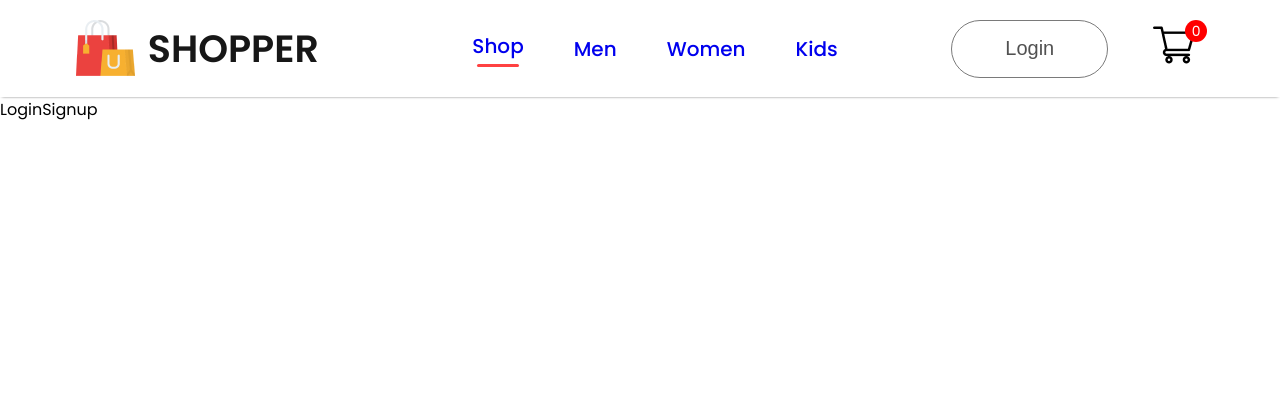
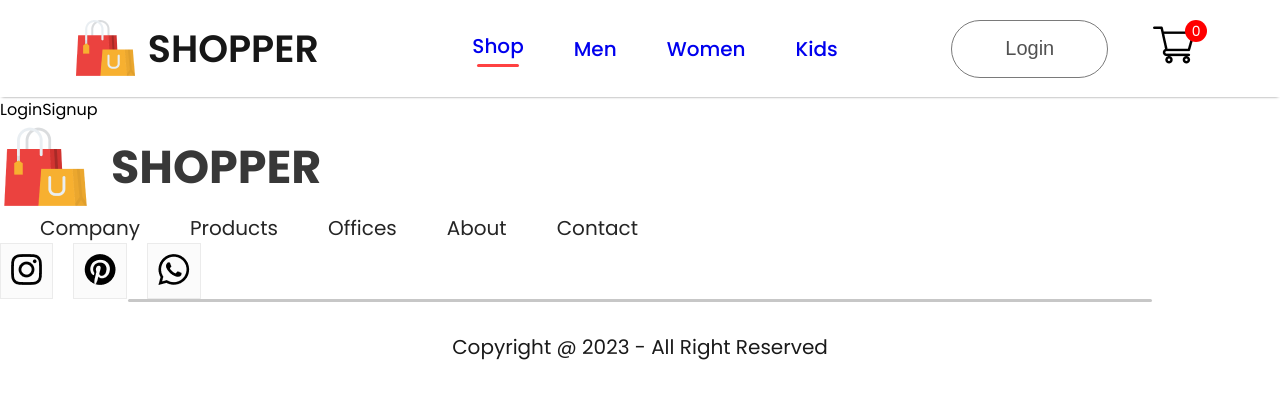
Before and after one commit to sahilsh17/Ecom, a React (Create React App) app in the folder frontend/: page /login in a window 1280 px wide. Shown: the top 398 px of the page. Built offline with nearby package versions, Linux system fonts and the light colour scheme.

Commit message:
added css to footer

```diff
--- a/frontend/src/App.js
+++ b/frontend/src/App.js
@@ -7,6 +7,7 @@ import { Product } from './Pages/Product';
 import { Cart } from './Pages/Cart';
 import { Shop } from './Pages/Shop';
 import { LoginSignup } from './Pages/LoginSignup';
+import { Footer } from './Components/Footer/Footer';
 function App() {
   return (
     <div >
@@ -23,6 +24,7 @@ function App() {
           <Route path='/cart' element={<Cart />} />
           <Route path='/login' element={<LoginSignup />} />
         </Routes>
+        <Footer />
       </BrowserRouter>
     </div>
   );
--- a/frontend/src/Components/Footer/Footer.css
+++ b/frontend/src/Components/Footer/Footer.css
@@ -0,0 +1,53 @@
+.footer{
+  flex-direction: column;
+  justify-content: center;
+  align-items: center;
+  gap: 50px;
+}
+.footer-logo{
+  display: flex;
+  align-items: center;
+  gap: 20px;
+}
+.footer-logo p{
+  color: #383838;
+  font-size: 46px;
+  font-weight: 700;
+}
+.footer-links{
+  display: flex;
+  list-style: none;
+  gap: 50px;
+  color: #252525;
+  font-size: 20px;
+}
+.footer-links li{
+  cursor: pointer;
+}
+.footer-social-icon{
+  display: flex;
+  gap: 20px;
+}
+.footer-icons-container{
+  padding: 10px;
+  padding-bottom: 6px;
+  background:#fbfbfb;
+  border: 1px solid #ebebeb;
+}
+.footer-copyright{
+  display: flex;
+  flex-direction: column;
+  align-items:center;
+  gap: 30px;
+  width: 100%;
+  margin-bottom:30px;
+  color: #1a1a1a;
+  font-size: 20px;
+}
+.footer-copyright hr{
+  width: 80%;
+  border: none;
+  border-radius: 10px;
+  height: 3px;
+  background: #c7c7c7;
+}
--- a/frontend/src/Components/Footer/Footer.jsx
+++ b/frontend/src/Components/Footer/Footer.jsx
@@ -2,7 +2,7 @@ import React from 'react';
 import './Footer.css';
 import footer_logo from '../Assets/logo_big.png';
 import instagram_icon from '../Assets/instagram_icon.png';
-import pinterest_icon from '../Assets/pinterest_icon.png';
+import pinterest_icon from '../Assets/pintester_icon.png';
 import whatsapp_icon from '../Assets/whatsapp_icon.png';
 
 export const Footer = () => {
```
